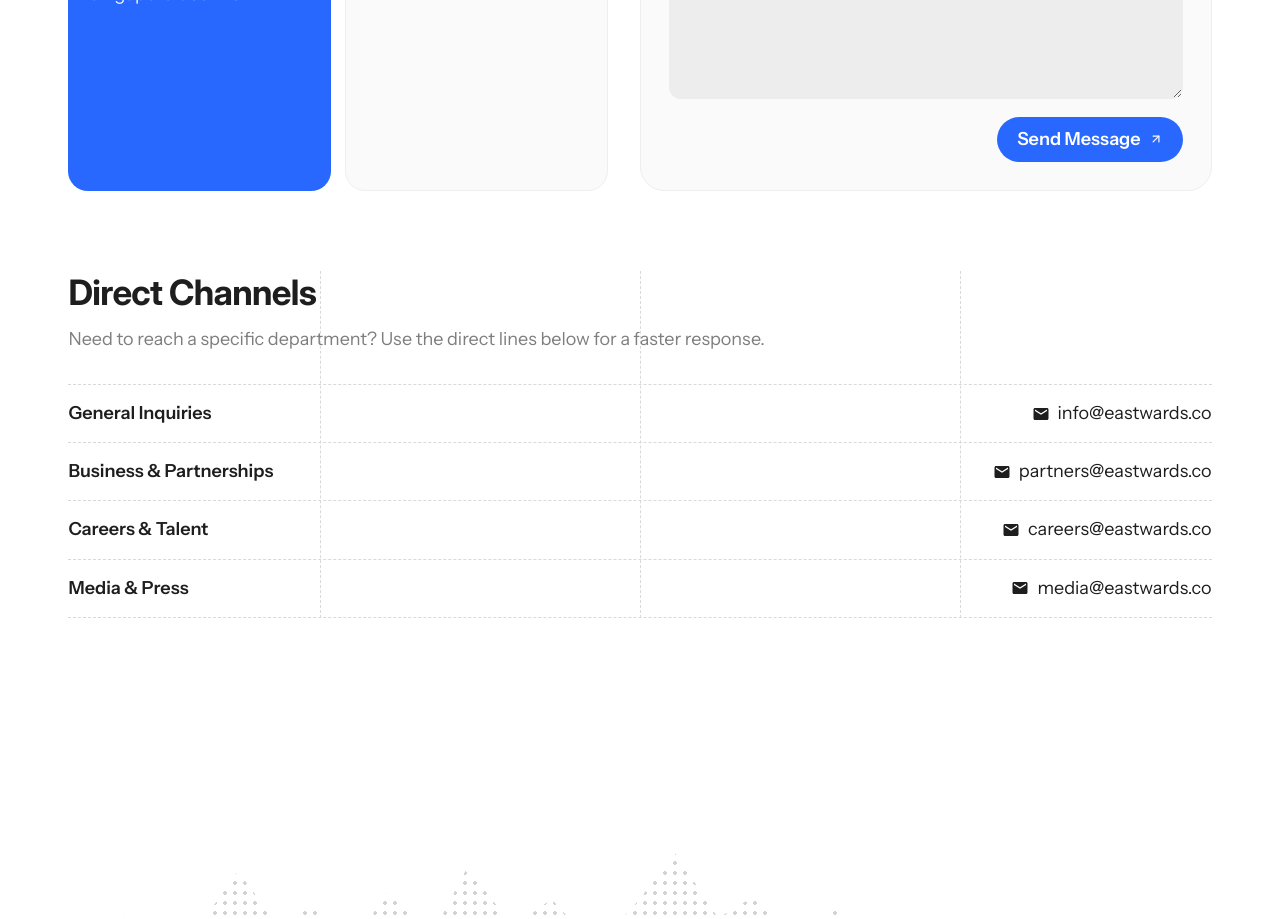
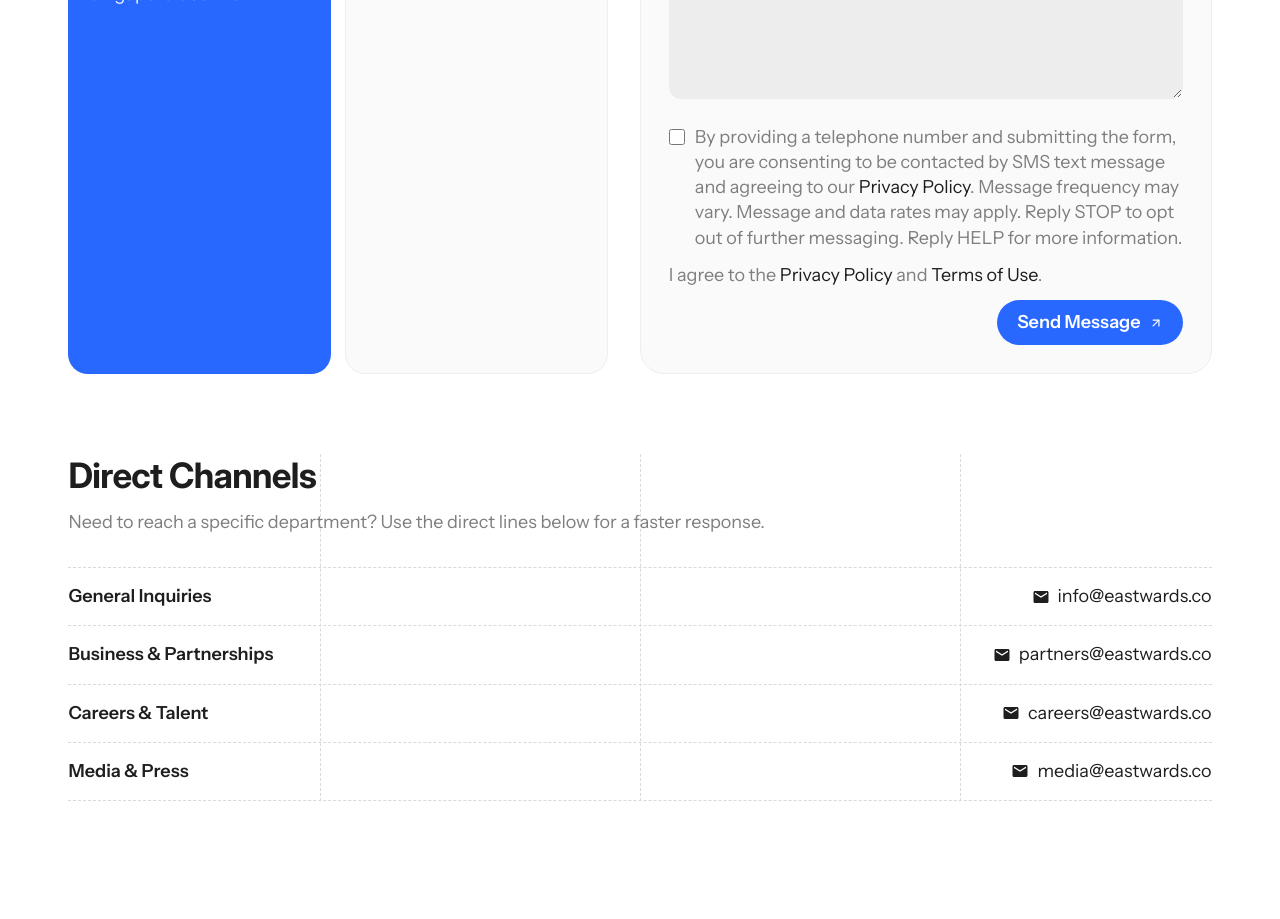
Before and after one commit to wajiha-kulsum/eastwards, a Next.js app: page /contact in a window 1280 px wide. Shown: the part 840-1759 px from the top of the page. Built offline with nearby package versions, Linux system fonts and the light colour scheme.

Commit message:
Add SMS consent and legal links to the contact form

```diff
--- a/components/contact/ContactPage.tsx
+++ b/components/contact/ContactPage.tsx
@@ -1,6 +1,7 @@
 "use client";
 
 import { useState, type FormEvent } from "react";
+import Link from "next/link";
 import { ArrowUpRight, MapPin, Phone } from "lucide-react";
 import DotHero from "@/components/DotHero";
 import DotTerrain from "@/components/ui/DotTerrain";
@@ -302,6 +303,48 @@ export function ContactPage() {
             </div>
           </div>
 
+          <div className="mt-5 flex items-start gap-2.5">
+            <input
+              id="smsConsent"
+              name="smsConsent"
+              type="checkbox"
+              required
+              className="mt-1 size-4 shrink-0 rounded-[4px] border border-line-strong bg-surface accent-primary focus-visible:outline-2 focus-visible:outline-offset-2 focus-visible:outline-primary"
+            />
+            <label htmlFor="smsConsent" className="text-small text-body">
+              By providing a telephone number and submitting the form, you are
+              consenting to be contacted by SMS text message and agreeing to
+              our{" "}
+              <Link
+                href="/privacy"
+                className="text-ink transition-colors hover:text-primary"
+              >
+                Privacy Policy
+              </Link>
+              . Message frequency may vary. Message and data rates may apply.
+              Reply STOP to opt out of further messaging. Reply HELP for more
+              information.
+            </label>
+          </div>
+
+          <p className="mt-3 text-small text-body">
+            I agree to the{" "}
+            <Link
+              href="/privacy"
+              className="text-ink transition-colors hover:text-primary"
+            >
+              Privacy Policy
+            </Link>{" "}
+            and{" "}
+            <Link
+              href="/terms"
+              className="text-ink transition-colors hover:text-primary"
+            >
+              Terms of Use
+            </Link>
+            .
+          </p>
+
           <div className="mt-3 flex flex-wrap items-center justify-between gap-3">
             <p
               role="status"
```
